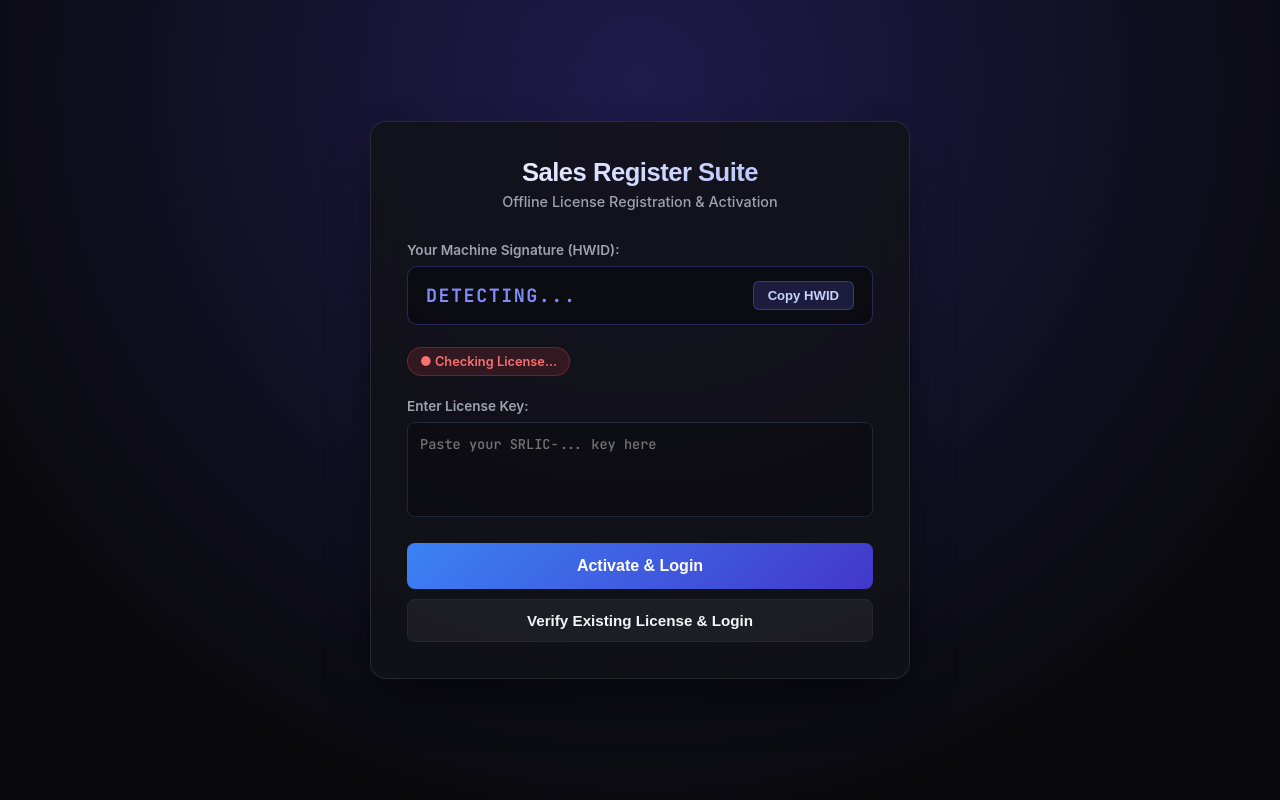
After one commit to Venukumar975/SALES2TALLY-, a Python web app: template templates/login.html in a window 1280 px wide. The commit adds this page. Run offline with Jinja, Linux system fonts and the light colour scheme; the template is opened without the code that fills it, so the values that code supplies are empty.

Commit message:
Add offline machine licensing system, login template, and lifetime license handling

```diff
--- /dev/null
+++ b/templates/login.html
@@ -0,0 +1,321 @@
+<!DOCTYPE html>
+<html lang="en">
+<head>
+    <meta charset="UTF-8">
+    <meta name="viewport" content="width=device-width, initial-scale=1.0">
+    <title>License Registration - Sales Register Suite</title>
+    <link rel="preconnect" href="https://fonts.googleapis.com">
+    <link rel="preconnect" href="https://fonts.gstatic.com" crossorigin>
+    <link href="https://fonts.googleapis.com/css2?family=Plus+Jakarta+Sans:wght@400;500;600;700;800&family=JetBrains+Mono:wght@500;700&display=swap" rel="stylesheet">
+    <link rel="stylesheet" href="{{ url_for('static', filename='style.css') }}">
+    <style>
+        body {
+            min-height: 100vh;
+            display: flex;
+            align-items: center;
+            justify-content: center;
+            padding: 20px;
+            background: radial-gradient(circle at 50% 10%, #1e1b4b 0%, #09090b 80%);
+        }
+        .login-card {
+            background: rgba(18, 18, 24, 0.85);
+            backdrop-filter: blur(16px);
+            border: 1px solid rgba(255, 255, 255, 0.1);
+            border-radius: 16px;
+            width: 100%;
+            max-width: 540px;
+            padding: 36px;
+            box-shadow: 0 25px 50px -12px rgba(0, 0, 0, 0.6);
+            display: flex;
+            flex-direction: column;
+            gap: 22px;
+        }
+        .header-section {
+            text-align: center;
+        }
+        .header-section h1 {
+            font-size: 1.6rem;
+            font-weight: 800;
+            background: linear-gradient(135deg, #ffffff, #a5b4fc);
+            -webkit-background-clip: text;
+            -webkit-text-fill-color: transparent;
+            margin-bottom: 6px;
+        }
+        .header-section p {
+            color: var(--text-muted);
+            font-size: 0.9rem;
+        }
+        .hwid-container {
+            background: rgba(0, 0, 0, 0.35);
+            border: 1px solid rgba(99, 102, 241, 0.3);
+            border-radius: 10px;
+            padding: 14px 18px;
+            display: flex;
+            align-items: center;
+            justify-content: space-between;
+            gap: 12px;
+        }
+        .hwid-text {
+            font-family: 'JetBrains Mono', monospace;
+            font-size: 1.15rem;
+            font-weight: 700;
+            color: #818cf8;
+            letter-spacing: 1.5px;
+        }
+        .copy-btn {
+            background: rgba(99, 102, 241, 0.2);
+            border: 1px solid rgba(99, 102, 241, 0.4);
+            color: #c7d2fe;
+            padding: 6px 14px;
+            border-radius: 6px;
+            font-size: 0.82rem;
+            font-weight: 600;
+            cursor: pointer;
+            transition: all 0.2s;
+        }
+        .copy-btn:hover {
+            background: rgba(99, 102, 241, 0.4);
+            color: #ffffff;
+        }
+        .status-badge {
+            display: inline-flex;
+            align-items: center;
+            gap: 6px;
+            padding: 6px 12px;
+            border-radius: 20px;
+            font-size: 0.8rem;
+            font-weight: 600;
+            align-self: flex-start;
+        }
+        .status-missing {
+            background: rgba(239, 68, 68, 0.15);
+            color: #f87171;
+            border: 1px solid rgba(239, 68, 68, 0.3);
+        }
+        .status-active {
+            background: rgba(16, 185, 129, 0.15);
+            color: #34d399;
+            border: 1px solid rgba(16, 185, 129, 0.3);
+        }
+        .status-expired {
+            background: rgba(234, 179, 8, 0.15);
+            color: #facc15;
+            border: 1px solid rgba(234, 179, 8, 0.3);
+        }
+        .key-input {
+            width: 100%;
+            height: 95px;
+            background: rgba(0, 0, 0, 0.25);
+            border: 1px solid var(--border-color);
+            border-radius: 8px;
+            padding: 12px;
+            color: var(--text-main);
+            font-family: 'JetBrains Mono', monospace;
+            font-size: 0.85rem;
+            resize: none;
+            outline: none;
+            transition: border 0.2s;
+        }
+        .key-input:focus {
+            border-color: var(--accent-primary);
+        }
+        .action-btns {
+            display: flex;
+            flex-direction: column;
+            gap: 10px;
+        }
+        .btn-activate {
+            background: linear-gradient(135deg, var(--accent-primary), #4338ca);
+            color: white;
+            border: none;
+            padding: 14px;
+            border-radius: 8px;
+            font-weight: 700;
+            font-size: 1rem;
+            cursor: pointer;
+            transition: all 0.2s;
+            display: flex;
+            justify-content: center;
+            align-items: center;
+            gap: 8px;
+        }
+        .btn-activate:hover {
+            box-shadow: 0 0 20px rgba(99, 102, 241, 0.4);
+            transform: translateY(-1px);
+        }
+        .btn-login {
+            background: rgba(255, 255, 255, 0.05);
+            color: var(--text-main);
+            border: 1px solid var(--border-color);
+            padding: 12px;
+            border-radius: 8px;
+            font-weight: 600;
+            font-size: 0.95rem;
+            cursor: pointer;
+            transition: all 0.2s;
+            display: flex;
+            justify-content: center;
+            align-items: center;
+            gap: 8px;
+        }
+        .btn-login:hover {
+            background: rgba(255, 255, 255, 0.1);
+        }
+    </style>
+</head>
+<body>
+
+<div class="login-card">
+    <div class="header-section">
+        <h1>Sales Register Suite</h1>
+        <p>Offline License Registration & Activation</p>
+    </div>
+
+    <!-- Machine HWID Section -->
+    <div>
+        <label style="font-size: 0.85rem; font-weight: 600; color: var(--text-muted); margin-bottom: 8px; display: block;">
+            Your Machine Signature (HWID):
+        </label>
+        <div class="hwid-container">
+            <span id="hwid-display" class="hwid-text">{{ hwid or 'DETECTING...' }}</span>
+            <button class="copy-btn" onclick="copyHWID()">Copy HWID</button>
+        </div>
+    </div>
+
+    <!-- License Status Display -->
+    <div style="display: flex; align-items: center; justify-content: space-between;">
+        <span id="status-badge" class="status-badge status-missing">● Checking License...</span>
+        <span id="expiry-display" style="font-size: 0.82rem; color: var(--text-muted);"></span>
+    </div>
+
+    <!-- License Key Input Section -->
+    <div>
+        <label for="license-key-input" style="font-size: 0.85rem; font-weight: 600; color: var(--text-muted); margin-bottom: 8px; display: block;">
+            Enter License Key:
+        </label>
+        <textarea id="license-key-input" class="key-input" placeholder="Paste your SRLIC-... key here"></textarea>
+    </div>
+
+    <div id="login-status-box" class="status-box status-error" style="display: none;"></div>
+
+    <!-- Action Buttons -->
+    <div class="action-btns">
+        <button id="btn-activate-action" class="btn-activate" onclick="submitActivation()">
+            <span>Activate & Login</span>
+            <div class="loader" id="activate-loader" style="margin-left: 8px; display: none;"></div>
+        </button>
+        <button id="btn-verify-login" class="btn-login" onclick="verifyAndLogin()">
+            <span>Verify Existing License & Login</span>
+        </button>
+    </div>
+</div>
+
+<script>
+async function loadStatus() {
+    try {
+        const res = await fetch("/api/license/status");
+        const data = await res.json();
+
+        document.getElementById("hwid-display").innerText = data.hwid || "UNKNOWN";
+
+        const badge = document.getElementById("status-badge");
+        const exp = document.getElementById("expiry-display");
+
+        if (data.is_valid) {
+            badge.className = "status-badge status-active";
+            badge.innerText = `● Active (${data.type})`;
+            exp.innerText = `Expires: ${data.expiry_text}`;
+            // If already valid, auto redirect
+            window.location.href = "/";
+        } else if (data.status === "expired") {
+            badge.className = "status-badge status-expired";
+            badge.innerText = "● License Expired";
+            exp.innerText = `Expired on: ${data.expiry_text}`;
+        } else {
+            badge.className = "status-badge status-missing";
+            badge.innerText = "● No Active License";
+            exp.innerText = "";
+        }
+    } catch (e) {
+        console.error("Failed to load status:", e);
+    }
+}
+
+function copyHWID() {
+    const hwid = document.getElementById("hwid-display").innerText;
+    navigator.clipboard.writeText(hwid);
+    alert("Machine Signature copied to clipboard:\n" + hwid);
+}
+
+async function submitActivation() {
+    const key = document.getElementById("license-key-input").value.trim();
+    const statusBox = document.getElementById("login-status-box");
+    const loader = document.getElementById("activate-loader");
+    const btn = document.getElementById("btn-activate-action");
+
+    if (!key) {
+        statusBox.style.display = "block";
+        statusBox.className = "status-box status-error";
+        statusBox.innerText = "Please paste your License Key first.";
+        return;
+    }
+
+    loader.style.display = "inline-block";
+    btn.disabled = true;
+    statusBox.style.display = "none";
+
+    try {
+        const res = await fetch("/api/license/activate", {
+            method: "POST",
+            headers: { "Content-Type": "application/json" },
+            body: JSON.stringify({ license_key: key })
+        });
+
+        const data = await res.json();
+        if (data.success) {
+            statusBox.style.display = "block";
+            statusBox.className = "status-box status-success";
+            statusBox.innerText = "✓ License Activated Successfully! Redirecting...";
+            setTimeout(() => {
+                window.location.href = "/";
+            }, 1000);
+        } else {
+            statusBox.style.display = "block";
+            statusBox.className = "status-box status-error";
+            statusBox.innerText = `❌ ${data.error}`;
+        }
+    } catch (err) {
+        statusBox.style.display = "block";
+        statusBox.className = "status-box status-error";
+        statusBox.innerText = `❌ Network error: ${err.message}`;
+    } finally {
+        loader.style.display = "none";
+        btn.disabled = false;
+    }
+}
+
+async function verifyAndLogin() {
+    const statusBox = document.getElementById("login-status-box");
+    try {
+        const res = await fetch("/api/license/verify-login", { method: "POST" });
+        const data = await res.json();
+        if (data.success) {
+            window.location.href = data.redirect || "/";
+        } else {
+            statusBox.style.display = "block";
+            statusBox.className = "status-box status-error";
+            statusBox.innerText = `❌ ${data.error}`;
+        }
+    } catch (err) {
+        statusBox.style.display = "block";
+        statusBox.className = "status-box status-error";
+        statusBox.innerText = `❌ Error: ${err.message}`;
+    }
+}
+
+// Initial status load
+loadStatus();
+</script>
+
+</body>
+</html>
```
Also changed, not shown: app.py (+24 -0 lines), routes/licensing_routes.py (added, +62 -0 lines), services/licensing.py (added, +284 -0 lines), static/js/main.js (+33 -0 lines), templates/index.html (+10 -5 lines).
